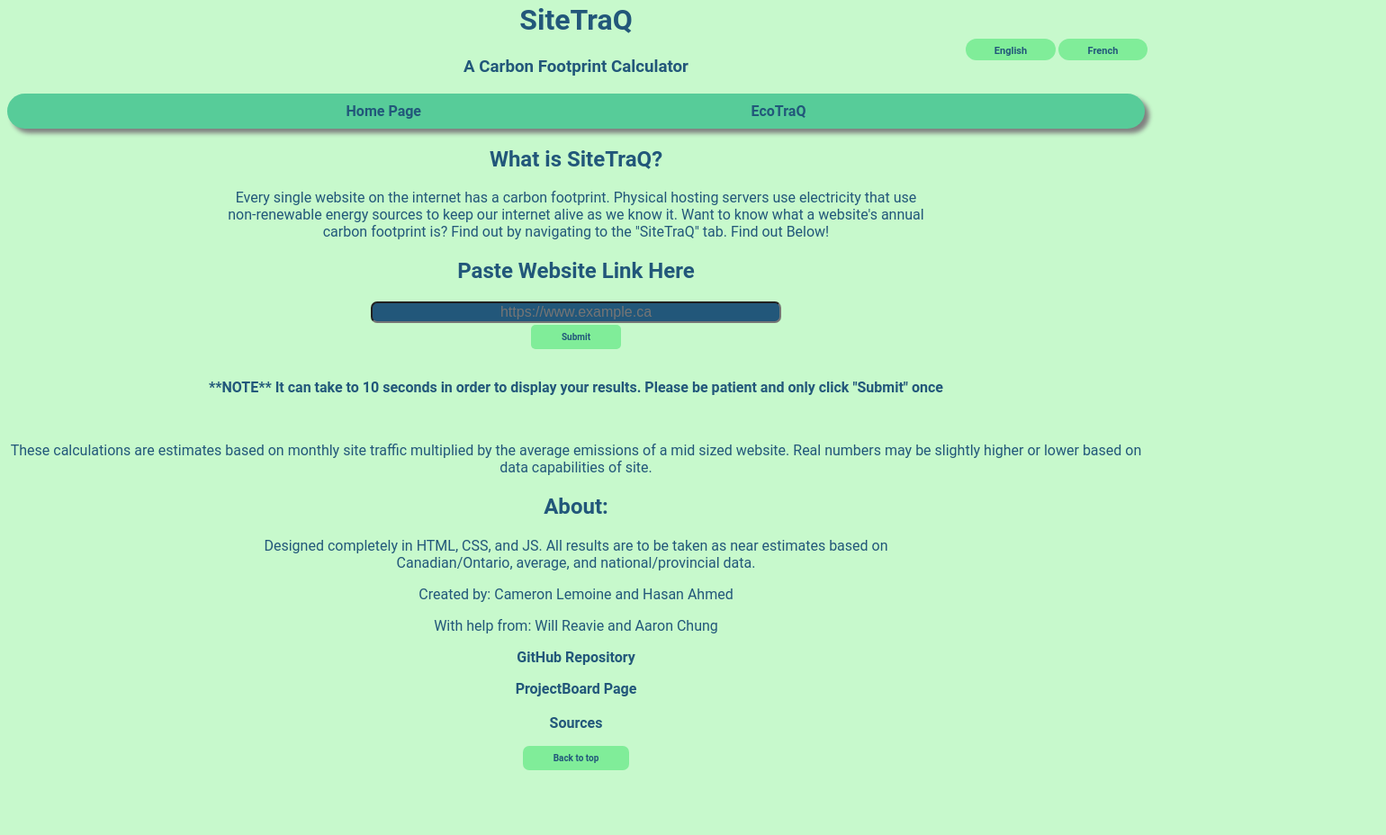
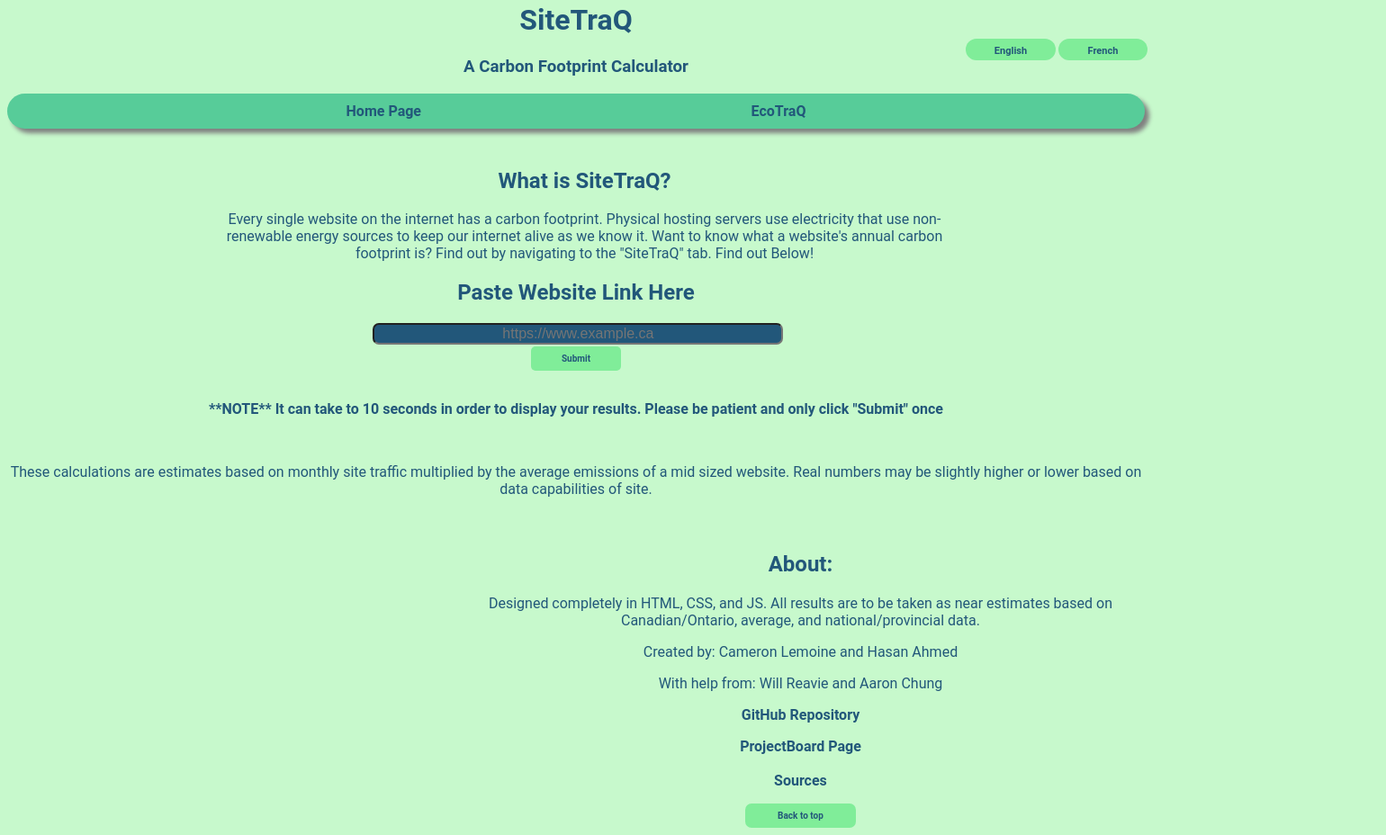
Before and after one commit to Science-Fair-with-the-cools/SiteTraQ, a plain HTML site: page index.html in a window 1280 px wide. Shown: the part 18-946 px from the top of the page at 90% size, 1540 px wide, since content can reach past the window. Before the commit the page ends 882 px from the top, so only its background shows below. Drawn offline with Linux system fonts and the light colour scheme.

Commit message:
Update traq.css

```diff
--- a/traq.css
+++ b/traq.css
@@ -132,6 +132,10 @@ button:hover {
 
 footer {
   position: relative;
+  width: 65%;
+  padding-top: 1.5rem;
+  margin: 0;
+  left: 18.25%;
   bottom: 0;
 }
 
@@ -214,8 +218,11 @@ input[type="number"] {
 
 
 #sitetraqdesc{
-  padding-left: 15rem;
-  padding-right: 15rem;
+  position: relative;
+  width: 65%;
+  padding-top: 1.5rem;
+  margin: 0;
+  left: 18.25%;
 }
 
 a:link {
@@ -276,7 +283,7 @@ footer{
 
   .website{
     position: relative;
-    left: 15%;
+    left: 15vw;
     border-radius: 7px;
     background-color: var(--formbg);
     color: var(--formtextcol);
```
